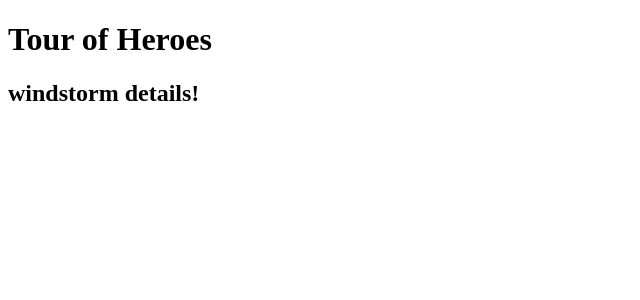
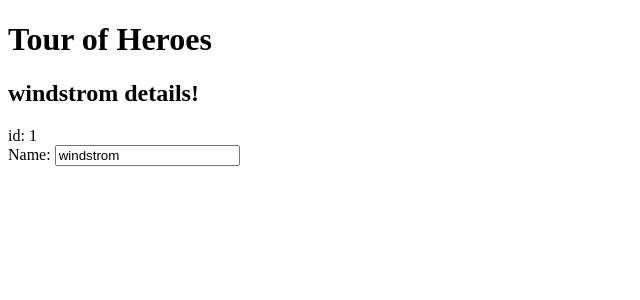
Before and after one commit to Bikash300895/AngulApp, an Angular app: page / in a window 1280 px wide. Shown: the top 300 px of the page, without its empty margins (0-640 px from the left). Built offline with nearby package versions, Linux system fonts and the light colour scheme.

Commit message:
Hero class created and details shown in app page

```diff
--- a/src/app/app.component.html
+++ b/src/app/app.component.html
@@ -1 +1,7 @@
-<h1>{{title}}</h1><h2>{{hero}} details!</h2>
+<h1>{{title}}</h1>
+<h2>{{hero.name}} details!</h2>
+<div><label>id: </label>{{hero.id}}</div>
+<div>
+  <label>Name: </label>
+  <input [(ngModel)]="hero.name" placeholder="name">
+</div>
--- a/src/app/app.component.ts
+++ b/src/app/app.component.ts
@@ -7,9 +7,13 @@
 })
 export class AppComponent {
   title = 'Tour of Heroes';
-  hero = 'windstorm';
+  hero: Hero = {
+    id:1,
+    name: 'windstrom'
+  }
 }
 
 export class Hero{
-
+  id: number;
+  name: string;
 }
```
